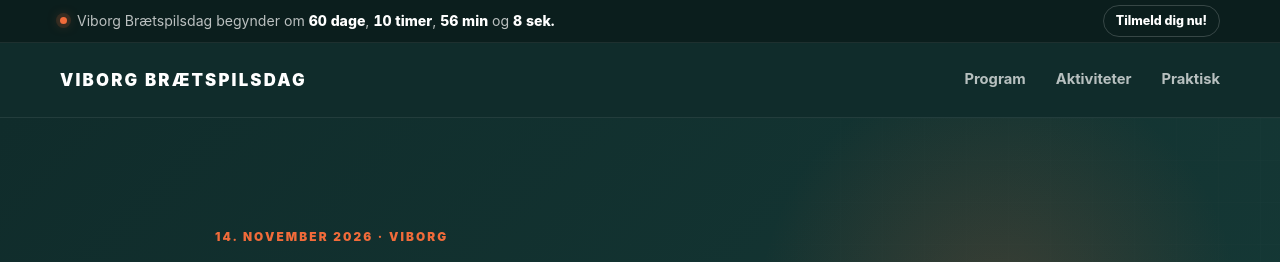
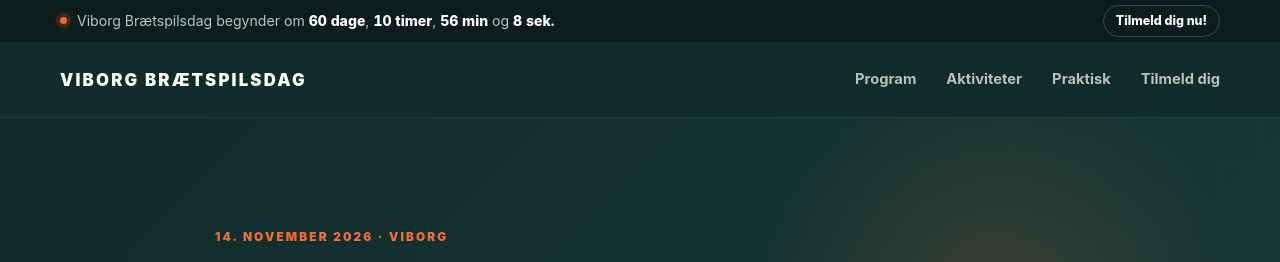
Before and after one commit to Andrejao/spilex, a Jekyll site: the page built from index.html, in a window 1280 px wide and 900 px high. Shown: the top 262 px of the window. Built offline with Jekyll 4.4.1, drawn with Linux system fonts in a browser that asks for light colours.

Commit message:
Update default.html

```diff
--- a/_layouts/default.html
+++ b/_layouts/default.html
@@ -73,6 +73,15 @@
 
   <a href="{{ '/#praktisk' | relative_url }}">
     Praktisk
+  </a>
+
+  <a
+    class="nav-signup"
+    href="https://forms.gle/CvvaUDMW8kNWBNSY6"
+    target="_blank"
+    rel="noopener"
+  >
+    Tilmeld dig
   </a>
 </nav>
 
```
Lines whose indentation alone changed are shown as unchanged.
